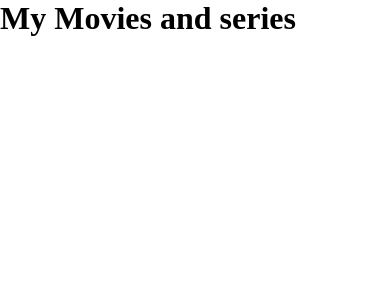
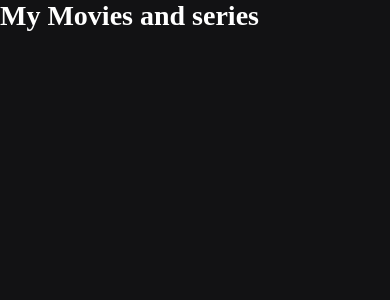
Before and after one commit to NicollasRyan/my-favorites, a Next.js app: page / in a window 390 px wide. Shown: the top 300 px of the page. Built offline with nearby package versions, Linux system fonts and the light colour scheme.

Commit message:
first styles

```diff
--- a/src/styles/global.scss
+++ b/src/styles/global.scss
@@ -3,3 +3,33 @@
     padding: 0;
     box-sizing: border-box;
 }
+
+:root {
+    --white: #FFFFFF;
+
+    --gray-300: #a8a8b3;
+    --gray-400: #888892;
+    --gray-900: #121214;
+}
+
+@media (max-width: 1080px) {
+    html {
+        font-size: 93.75%;
+    }
+}
+
+@media (max-width: 720px) {
+    html {
+        font-size: 87.5%;
+    }
+}
+
+body {
+    background: var(--gray-900);
+    color: var(--white);
+}
+
+a {
+    color: inherit;
+    text-decoration: none;
+}
```
